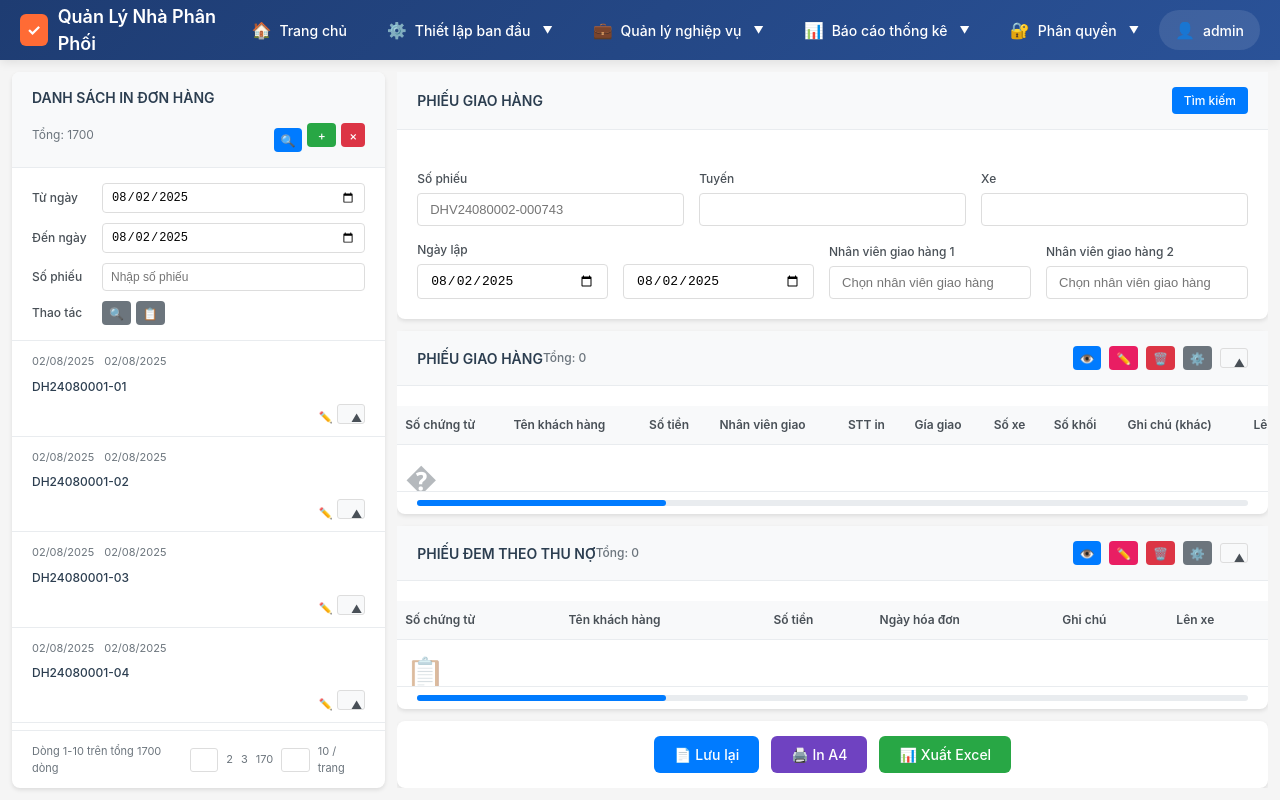
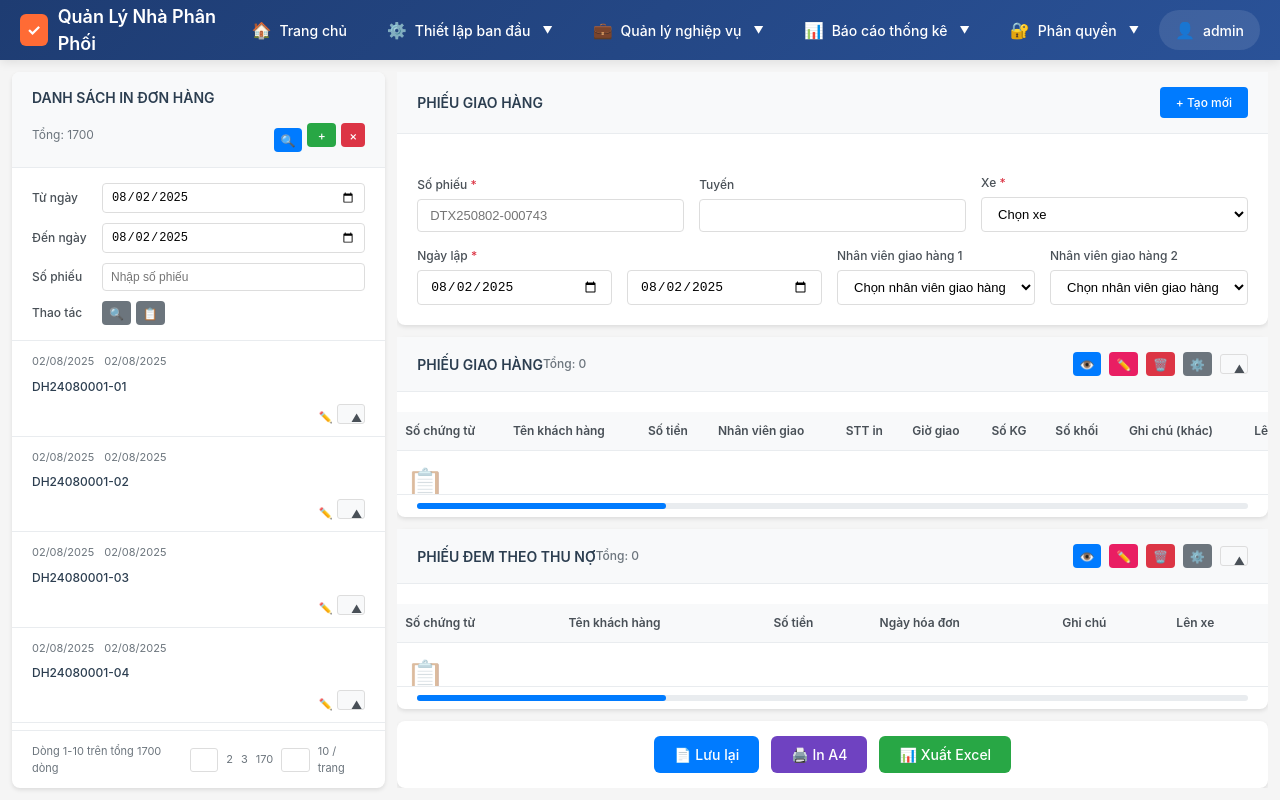
Before and after one commit to VuPhong-PQ/qlnpp, a React (Vite) app: page /business/sales/print-order-by-vehicle in a window 1280 px wide. Built offline with nearby package versions, Linux system fonts and the light colour scheme.

Commit message:
in theo xe-them truong phieu giao hang

```diff
--- a/src/components/business/sales/PrintOrderByVehicle.css
+++ b/src/components/business/sales/PrintOrderByVehicle.css
@@ -279,10 +279,29 @@
   background: #007bff;
   color: white;
   border: none;
-  padding: 6px 12px;
+  padding: 8px 16px;
   border-radius: 4px;
+  cursor: pointer;
   font-size: 12px;
+  font-weight: 500;
+  transition: background-color 0.2s;
+}
+
+.search-toggle-btn:hover,
+.create-new-btn {
+  background: #007bff;
+  color: white;
+  border: none;
+  padding: 8px 16px;
+  border-radius: 4px;
   cursor: pointer;
+  font-size: 12px;
+  font-weight: 500;
+  transition: background-color 0.2s;
+}
+
+.create-new-btn:hover {
+  background: #0056b3;
 }
 
 .search-form {
@@ -311,14 +330,21 @@
   color: #495057;
 }
 
-.search-field input {
+.required-field label .required {
+  color: #dc3545;
+}
+
+.search-field input,
+.search-field select {
   padding: 8px 12px;
   border: 1px solid #ddd;
   border-radius: 4px;
   font-size: 13px;
+  background: white;
 }
 
-.search-field input:focus {
+.search-field input:focus,
+.search-field select:focus {
   outline: none;
   border-color: #007bff;
   box-shadow: 0 0 0 2px rgba(0,123,255,0.25);
--- a/src/components/business/sales/PrintOrderByVehicle.jsx
+++ b/src/components/business/sales/PrintOrderByVehicle.jsx
@@ -124,28 +124,32 @@ const PrintOrderByVehicle = () => {
         <div className="delivery-search-section">
           <div className="section-header">
             <h2>PHIẾU GIAO HÀNG</h2>
-            <button className="search-toggle-btn">Tìm kiếm</button>
+            <button className="create-new-btn">+ Tạo mới</button>
           </div>
 
           <div className="search-form">
             <div className="search-row">
-              <div className="search-field">
-                <label>Số phiếu</label>
-                <input type="text" placeholder="DHV24080002-000743" />
+              <div className="search-field required-field">
+                <label>Số phiếu <span className="required">*</span></label>
+                <input type="text" placeholder="DTX250802-000743" />
               </div>
               <div className="search-field">
                 <label>Tuyến</label>
                 <input type="text" />
               </div>
-              <div className="search-field">
-                <label>Xe</label>
-                <input type="text" />
+              <div className="search-field required-field">
+                <label>Xe <span className="required">*</span></label>
+                <select>
+                  <option value="">Chọn xe</option>
+                  <option value="xe1">Xe 1</option>
+                  <option value="xe2">Xe 2</option>
+                </select>
               </div>
             </div>
 
             <div className="search-row">
-              <div className="search-field">
-                <label>Ngày lập</label>
+              <div className="search-field required-field">
+                <label>Ngày lập <span className="required">*</span></label>
                 <input type="date" defaultValue="2025-08-02" />
               </div>
               <div className="search-field">
@@ -153,11 +157,19 @@ const PrintOrderByVehicle = () => {
               </div>
               <div className="search-field">
                 <label>Nhân viên giao hàng 1</label>
-                <input type="text" placeholder="Chọn nhân viên giao hàng" />
+                <select>
+                  <option value="">Chọn nhân viên giao hàng</option>
+                  <option value="nv1">Nhân viên 1</option>
+                  <option value="nv2">Nhân viên 2</option>
+                </select>
               </div>
               <div className="search-field">
                 <label>Nhân viên giao hàng 2</label>
-                <input type="text" placeholder="Chọn nhân viên giao hàng" />
+                <select>
+                  <option value="">Chọn nhân viên giao hàng</option>
+                  <option value="nv1">Nhân viên 1</option>
+                  <option value="nv2">Nhân viên 2</option>
+                </select>
               </div>
             </div>
           </div>
@@ -186,8 +198,8 @@ const PrintOrderByVehicle = () => {
                   <th>Số tiền</th>
                   <th>Nhân viên giao</th>
                   <th>STT in</th>
-                  <th>Gía giao</th>
-                  <th>Số xe</th>
+                  <th>Giờ giao</th>
+                  <th>Số KG</th>
                   <th>Số khối</th>
                   <th>Ghi chú (khác)</th>
                   <th>Lên xe</th>
@@ -197,8 +209,8 @@ const PrintOrderByVehicle = () => {
               <tbody>
                 <tr>
                   <td colSpan="11" className="no-data">
-                    <div className="empty-icon">�</div>
-                    <div>Không có dữ liệu</div>
+                    <div className="empty-icon">📋</div>
+                    <div>Trống</div>
                   </td>
                 </tr>
               </tbody>
```
Also changed, not shown: src/components/business/sales/PrintOrderByVehicle_new.css (added).
